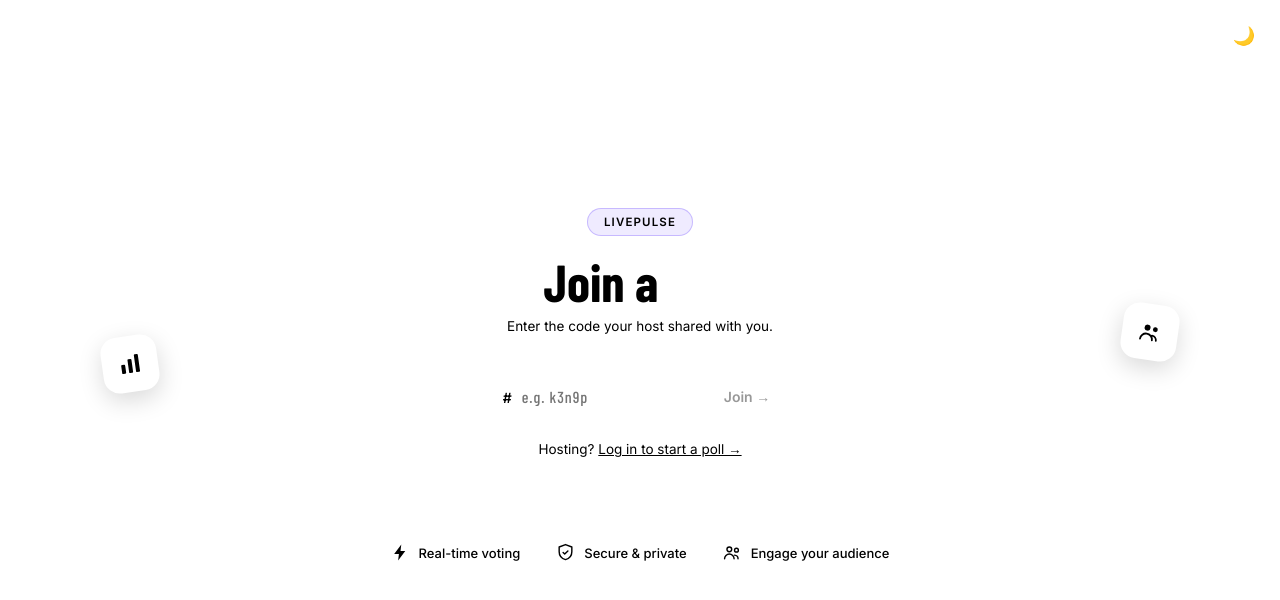
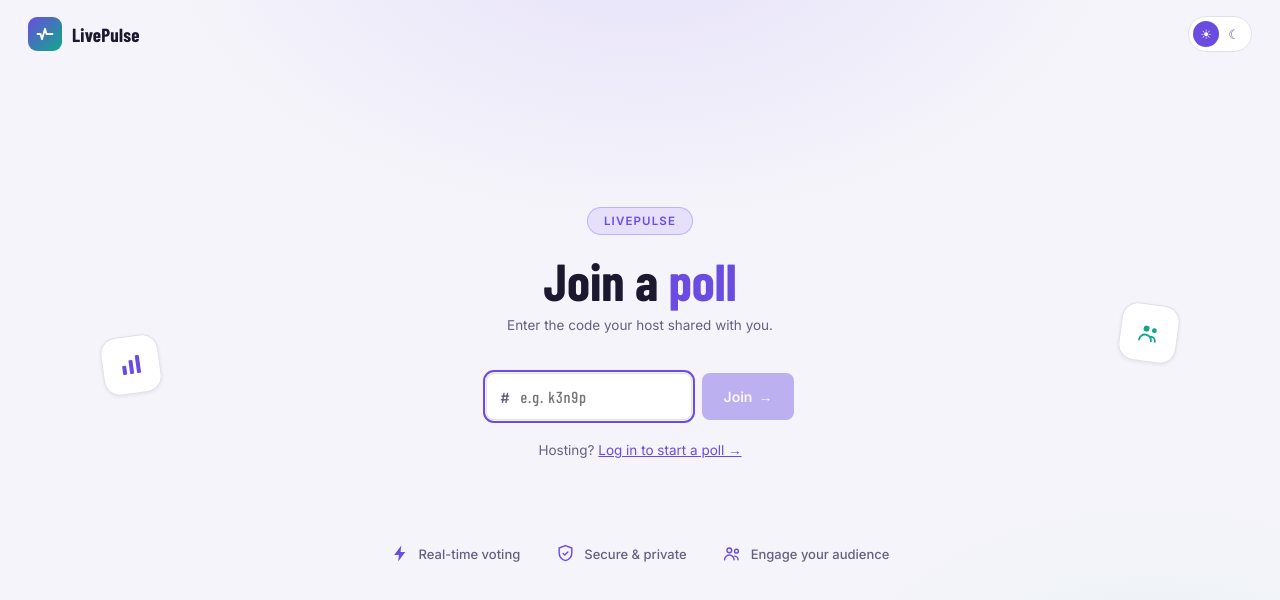
Before and after one commit to Hemanth-0604/LivePulse, a React (Vite) app in the folder Frontend/: page / in a window 1280 px wide. Shown: the top 600 px of the page. Built offline with nearby package versions, Linux system fonts and the light colour scheme; no server answers.

Commit message:
Wire up header/logo, add cold-start loading hint on login

```diff
--- a/Frontend/src/App.jsx
+++ b/Frontend/src/App.jsx
@@ -3,12 +3,12 @@
 import AuthPage from "./pages/AuthPage";
 import CreatePollPage from "./pages/CreatePollPage";
 import PollPage from "./pages/PollPage";
-import ThemeToggle from "./components/ThemeToggle";
+import Header from "./components/Header";
 
 export default function App() {
   return (
     <BrowserRouter>
-      <ThemeToggle />
+      <Header />
       <Routes>
         <Route path="/" element={<JoinPage />} />
         <Route path="/login" element={<AuthPage />} />
--- a/Frontend/src/pages/AuthPage.jsx
+++ b/Frontend/src/pages/AuthPage.jsx
@@ -1,4 +1,4 @@
-import { useState } from "react";
+import { useState, useRef } from "react";
 import { useNavigate, Link } from "react-router-dom";
 import { api } from "../lib/api";
 import { saveToken } from "../lib/auth";
@@ -11,6 +11,8 @@
   const [showPassword, setShowPassword] = useState(false);
   const [error, setError] = useState(null);
   const [busy, setBusy] = useState(false);
+  const [slow, setSlow] = useState(false);
+  const slowTimer = useRef(null);
   const navigate = useNavigate();
   const recentEmails = getRecentEmails();
 
@@ -18,6 +20,11 @@
     e.preventDefault();
     setError(null);
     setBusy(true);
+    setSlow(false);
+    // The backend's free-tier host sleeps after idle time and can take up to
+    // ~50s to wake on the first request — this just sets expectations rather
+    // than leaving the button looking frozen.
+    slowTimer.current = setTimeout(() => setSlow(true), 3000);
     try {
       const data =
         mode === "login" ? await api.login(email, password) : await api.signup(email, password);
@@ -27,7 +34,9 @@
     } catch (err) {
       setError(err.message);
     } finally {
+      clearTimeout(slowTimer.current);
       setBusy(false);
+      setSlow(false);
     }
   };
 
@@ -42,6 +51,11 @@
           {mode === "login" ? "Log in to host a poll." : "Sign up to start hosting polls."}
         </p>
         {error && <p className="lp-err">{error}</p>}
+        {slow && !error && (
+          <p className="lp-sub" style={{ color: "var(--warn)", marginTop: -10, marginBottom: 14 }}>
+            Waking up the server — this can take up to 50s on the free tier.
+          </p>
+        )}
 
         <form onSubmit={submit} style={{ display: "flex", flexDirection: "column", gap: 10 }}>
           <input
--- a/Frontend/src/styles/livepulse.css
+++ b/Frontend/src/styles/livepulse.css
@@ -1,12 +1,25 @@
 @import url('https://fonts.googleapis.com/css2?family=Barlow+Condensed:wght@500;600;700&family=Inter:wght@400;500;600&display=swap');
 
+/* ---- Theme variables: declared ONCE here, every page/component just
+   reads them. Never redeclare these inside a page wrapper class again —
+   that's what caused the last bug (vars silently missing on .lp-page). */
+:root {
+  --stage:#0F0D18; --panel:#211D38; --edge:#362F52;
+  --ink:#EDEBF5; --mute:#9A94B5;
+  --live:#FF3B5C; --run:#8B6CFF; --lead:#35E0C1; --warn:#FFB020;
+  --wave: rgba(139,108,255,0.12);
+}
+:root[data-theme="light"] {
+  --stage:#F5F4FA; --panel:#FFFFFF; --edge:#E2E0EE;
+  --ink:#1B1830; --mute:#65607F;
+  --live:#E0234E; --run:#6A4CE0; --lead:#0FA98A; --warn:#B8790A;
+  --wave: rgba(106,76,224,0.07);
+}
+
+/* ---- Page wrappers ---- */
 .lp-root {
-  --stage:#0F0D18; --panel:#191628; --edge:#2A2740;
-  --ink:#EDEBF5; --mute:#8F8AA8;
-  --live:#FF3B5C; --run:#7B5CFF; --lead:#35E0C1; --warn:#FFB020;
-  --wave: rgba(123,92,255,0.10);
   background:
-    radial-gradient(ellipse 800px 500px at 50% -10%, rgba(123,92,255,0.14), transparent 60%),
+    radial-gradient(ellipse 800px 500px at 50% -10%, rgba(139,108,255,0.14), transparent 60%),
     radial-gradient(ellipse 600px 400px at 90% 90%, rgba(53,224,193,0.06), transparent 60%),
     var(--stage);
   color:var(--ink); min-height:100vh;
@@ -16,10 +29,10 @@
 }
 .lp-card { width:100%; max-width:640px; }
 
-/* Full page shell used by pages with header + hero content (JoinPage) */
 .lp-page {
-  min-height:100vh; background:
-    radial-gradient(ellipse 800px 500px at 50% -10%, rgba(123,92,255,0.14), transparent 60%),
+  min-height:100vh;
+  background:
+    radial-gradient(ellipse 800px 500px at 50% -10%, rgba(139,108,255,0.14), transparent 60%),
     radial-gradient(ellipse 600px 400px at 90% 90%, rgba(53,224,193,0.06), transparent 60%),
     var(--stage);
   color:var(--ink); font-family:'Inter',system-ui,sans-serif;
@@ -31,21 +44,14 @@
 }
 .lp-hero-q { font-family:'Barlow Condensed',sans-serif; font-weight:700;
   font-size:52px; line-height:1.05; margin:18px 0 10px; }
-.lp-accent-text {
-  background: linear-gradient(90deg, var(--run), var(--lead));
-  -webkit-background-clip:text; background-clip:text; color:transparent;
-}
+.lp-accent-text { color: var(--run); }
 .lp-badge {
   display:inline-block; padding:6px 16px; border-radius:999px;
-  background:rgba(123,92,255,0.12); border:1px solid rgba(123,92,255,0.35);
+  background:rgba(139,108,255,0.14); border:1px solid rgba(139,108,255,0.4);
   color:var(--run); font-size:11.5px; font-weight:700; letter-spacing:.1em;
 }
-.lp-features {
-  display:flex; gap:36px; justify-content:center; margin-top:56px; flex-wrap:wrap;
-}
-.lp-feature {
-  display:flex; align-items:center; gap:9px; color:var(--mute); font-size:13px; font-weight:500;
-}
+.lp-features { display:flex; gap:36px; justify-content:center; margin-top:56px; flex-wrap:wrap; }
+.lp-feature { display:flex; align-items:center; gap:9px; color:var(--mute); font-size:13px; font-weight:500; }
 .lp-feature svg { width:19px; height:19px; color:var(--run); flex-shrink:0; }
 
 .lp-wave { position:absolute; left:0; right:0; bottom:0; height:180px; z-index:0; line-height:0; }
@@ -54,39 +60,45 @@
 .lp-float {
   position:absolute; top:42%; width:56px; height:56px; border-radius:16px;
   background:var(--panel); border:1px solid var(--edge); color:var(--run);
-  display:flex; align-items:center; justify-content:center; box-shadow:0 8px 24px rgba(0,0,0,0.15);
+  display:flex; align-items:center; justify-content:center; box-shadow:0 8px 24px rgba(0,0,0,0.18);
 }
 .lp-float svg { width:24px; height:24px; }
 .lp-float-left { left:8%; transform:rotate(-8deg); }
 .lp-float-right { right:8%; top:38%; transform:rotate(8deg); color:var(--lead); }
 @media (max-width:900px) { .lp-float { display:none; } }
 
-/* Light theme — same variable names, different values. Everything below
-   already reads these vars, so no component CSS needs duplicating. */
-:root[data-theme="light"] .lp-root {
-  --stage:#F5F4FA; --panel:#FFFFFF; --edge:#E2E0EE;
-  --ink:#1B1830; --mute:#65607F;
-  --live:#E0234E; --run:#6A4CE0; --lead:#0FA98A; --warn:#B8790A;
-  background:
-    radial-gradient(ellipse 800px 500px at 50% -10%, rgba(106,76,224,0.08), transparent 60%),
-    radial-gradient(ellipse 600px 400px at 90% 90%, rgba(15,169,138,0.05), transparent 60%),
-    var(--stage);
-}
 :root[data-theme="light"] .lp-opt,
-:root[data-theme="light"] .lp-result {
-  box-shadow: 0 1px 3px rgba(27,24,48,0.06);
+:root[data-theme="light"] .lp-result,
+:root[data-theme="light"] .lp-float {
+  box-shadow: 0 1px 4px rgba(27,24,48,0.08);
 }
 
-.lp-theme-toggle {
-  position: fixed; top: 16px; right: 16px; z-index: 50;
-  width: 40px; height: 40px; border-radius: 999px;
-  background: var(--panel); border: 1px solid var(--edge);
-  color: var(--ink); font-size: 18px; cursor: pointer;
-  display: flex; align-items: center; justify-content: center;
-  transition: background .2s ease, border-color .2s ease;
+/* ---- Header ---- */
+.lp-header {
+  position:fixed; top:0; left:0; right:0; z-index:60;
+  display:flex; align-items:center; justify-content:space-between;
+  padding:16px 28px; background:transparent;
 }
-.lp-theme-toggle:hover { border-color: var(--run); }
+.lp-logo { display:flex; align-items:center; gap:10px; text-decoration:none; color:var(--ink); }
+.lp-logo-mark {
+  width:34px; height:34px; border-radius:9px;
+  background:linear-gradient(135deg, var(--run), var(--lead));
+  display:flex; align-items:center; justify-content:center; flex-shrink:0;
+}
+.lp-logo-mark svg { width:18px; height:18px; }
+.lp-logo-word { font-family:'Barlow Condensed',sans-serif; font-weight:700; font-size:19px; letter-spacing:.01em; }
 
+.lp-theme-switch {
+  display:flex; align-items:center; gap:2px; background:var(--panel);
+  border:1px solid var(--edge); border-radius:999px; padding:4px; cursor:pointer;
+}
+.lp-ts-icon {
+  width:26px; height:26px; border-radius:50%; display:flex; align-items:center; justify-content:center;
+  font-size:13px; color:var(--mute); transition:background .2s ease, color .2s ease;
+}
+.lp-ts-icon.active { background:var(--run); color:#fff; }
+
+/* ---- Poll page ---- */
 .lp-timerail { height:3px; background:var(--edge); border-radius:2px; overflow:hidden; }
 .lp-timerail i {
   display:block; height:100%; background:var(--live);
@@ -124,8 +136,7 @@
 .lp-opt.mine { border-color:var(--ink); }
 .lp-opt:not(:disabled):hover .fill { opacity:.38; }
 
-.lp-row { position:relative; display:flex; align-items:center; gap:14px;
-  padding:15px 16px; }
+.lp-row { position:relative; display:flex; align-items:center; gap:14px; padding:15px 16px; }
 .lp-label { font-size:15px; font-weight:500; letter-spacing:.005em; }
 .lp-you { font-size:10.5px; color:var(--stage); background:var(--ink);
   border-radius:3px; padding:2px 5px; margin-left:8px; font-weight:600; vertical-align:2px; }
@@ -156,7 +167,7 @@
 .lp-result h3 { margin:4px 0 0; font-family:'Barlow Condensed',sans-serif;
   font-size:26px; font-weight:600; color:var(--lead); }
 
-/* Join page */
+/* ---- Forms shared across Join / Auth / Create ---- */
 .lp-brand { font-family:'Barlow Condensed',sans-serif; font-size:15px;
   letter-spacing:.09em; font-weight:600; color:var(--run); margin:0 0 30px; }
 .lp-form { display:flex; gap:10px; margin-top:10px; }
@@ -165,38 +176,13 @@
   font-family:'Barlow Condensed',sans-serif; letter-spacing:.06em;
   text-transform:lowercase; }
 .lp-input:focus { outline:2px solid var(--run); outline-offset:1px; }
-.lp-btn { background:var(--run); color:var(--ink); border:none; border-radius:8px;
+.lp-btn { background:var(--run); color:#fff; border:none; border-radius:8px;
   padding:0 22px; font-size:14px; font-weight:600; cursor:pointer;
-  font-family:inherit; }
+  font-family:inherit; display:inline-flex; align-items:center; justify-content:center; gap:6px; }
 .lp-btn:hover { opacity:.9; }
-:root[data-theme="light"] .lp-root,
-:root[data-theme="light"] .lp-page {
-  --wave: rgba(106,76,224,0.06);
-}
-
-.lp-header {
-  position:fixed; top:0; left:0; right:0; z-index:60;
-  display:flex; align-items:center; justify-content:space-between;
-  padding:16px 28px; background:transparent;
-}
-.lp-logo { display:flex; align-items:center; gap:10px; text-decoration:none; color:var(--ink); }
-.lp-logo-mark {
-  width:34px; height:34px; border-radius:9px;
-  background:linear-gradient(135deg, var(--run), var(--lead));
-  display:flex; align-items:center; justify-content:center;
-}
-.lp-logo-mark svg { width:18px; height:18px; }
-.lp-logo-word { font-family:'Barlow Condensed',sans-serif; font-weight:700; font-size:19px; letter-spacing:.01em; }
-
-.lp-theme-switch {
-  display:flex; align-items:center; gap:2px; background:var(--panel);
-  border:1px solid var(--edge); border-radius:999px; padding:4px; cursor:pointer;
-}
-.lp-ts-icon {
-  width:26px; height:26px; border-radius:50%; display:flex; align-items:center; justify-content:center;
-  font-size:13px; color:var(--mute); transition:background .2s ease, color .2s ease;
-}
-.lp-ts-icon.active { background:var(--run); color:#fff; }
+.lp-btn:disabled { opacity:.4; cursor:default; }
+.lp-linklike { background:none; border:none; color:var(--run); font:inherit;
+  cursor:pointer; padding:0; text-decoration:underline; }
 
 .lp-input-wrap { position:relative; flex:1; }
 .lp-input-icon {
@@ -205,16 +191,12 @@
 }
 .lp-input-has-icon { padding-left:34px !important; }
 
-.lp-btn:disabled { opacity:.4; cursor:default; }
-.lp-linklike { background:none; border:none; color:var(--run); font:inherit;
-  cursor:pointer; padding:0; text-decoration:underline; }
-
 @keyframes lp-pulse { 0%,100%{opacity:1} 50%{opacity:.25} }
 @keyframes lp-in { from{opacity:0; transform:translateY(-5px)} to{opacity:1; transform:none} }
 @media (prefers-reduced-motion: reduce) {
-  .lp-root * { animation:none !important; transition:none !important; }
+  .lp-root *, .lp-page * { animation:none !important; transition:none !important; }
 }
 @media (max-width:480px) {
-  .lp-q { font-size:30px; }
+  .lp-q, .lp-hero-q { font-size:30px; }
   .lp-pct { font-size:19px; }
 }
```
